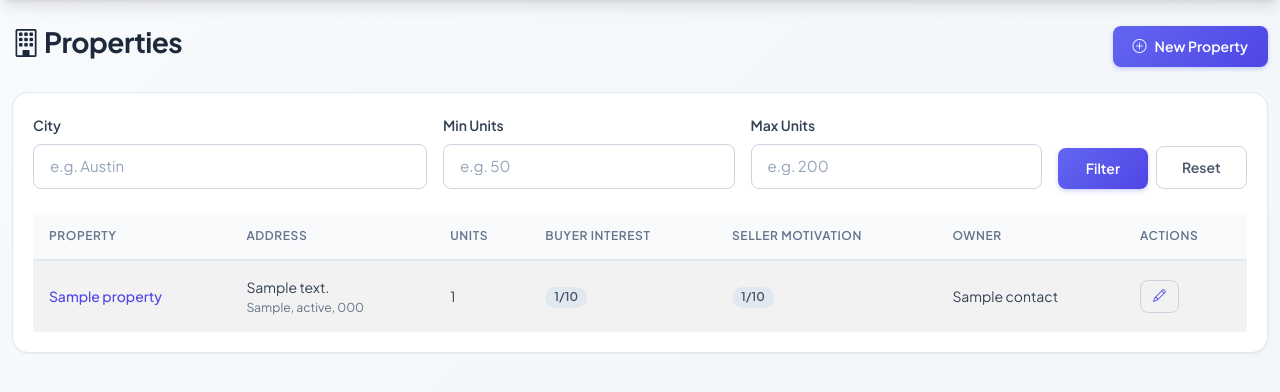
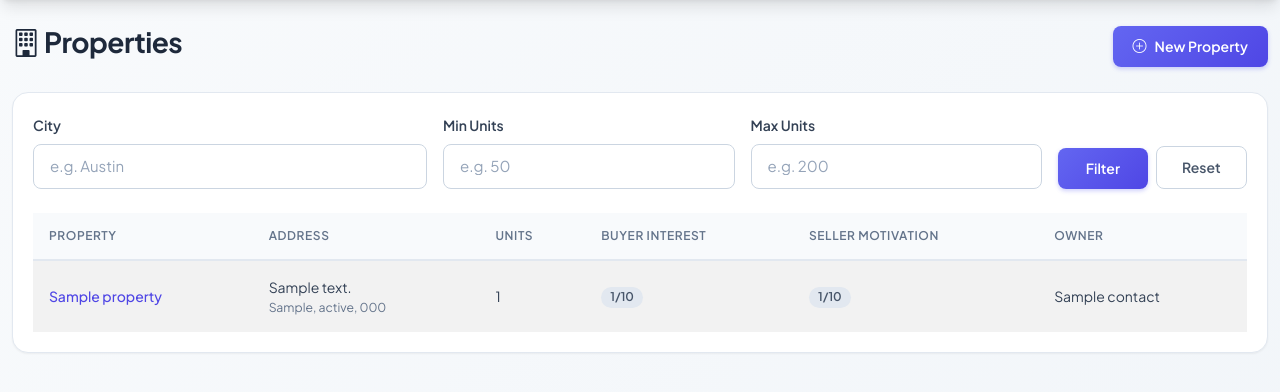
Before and after one commit to apizzleton/crm, a Flask app: page /properties/ in a window 1280 px wide. Shown: the part 75-467 px from the top of the page. Run offline with Flask 3, Linux system fonts and the light colour scheme; tables that the repository leaves empty hold one stand-in row (values such as "Sample post").

Commit message:
Remove action buttons from contacts and properties table rows

```diff
--- a/crm/templates/properties/list.html
+++ b/crm/templates/properties/list.html
@@ -63,7 +63,6 @@
                                 <th>Buyer Interest</th>
                                 <th>Seller Motivation</th>
                                 <th>Owner</th>
-                                <th>Actions</th>
                             </tr>
                         </thead>
                         <tbody>
@@ -111,11 +110,6 @@
                                             —
                                         {% endif %}
                                     </td>
-                                    <td>
-                                        <a href="{{ url_for('properties.edit', property_id=property.id) }}" class="btn btn-sm btn-outline-secondary">
-                                            <i class="bi bi-pencil"></i>
-                                        </a>
-                                    </td>
                                 </tr>
                             {% endfor %}
                         </tbody>
```
Also changed, not shown: crm/templates/contacts/list.html (+1 -7 lines).
